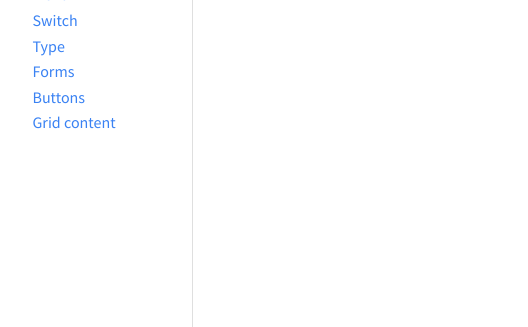
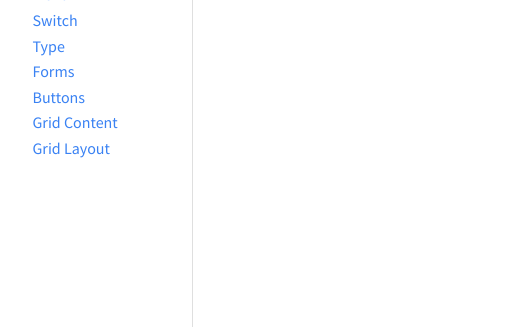
Before and after one commit to plus3x/suippets, a website: page app/views/index.html in a window 1280 px wide. Shown: the part 473-800 px from the top of the page, 7-535 px from the left. Drawn offline with nearby package versions, Linux system fonts and the light colour scheme; files that its build step writes are made by us from their sources; files whose address does not match are found by name.

Commit message:
Adding grind-layout in sidebar menu

```diff
--- a/app/views/parts/sidebar.html
+++ b/app/views/parts/sidebar.html
@@ -20,5 +20,6 @@
   <a href="/pages/type.html" class="sidebar-menu-item"> Type </a>
   <a href="/pages/forms.html" class="sidebar-menu-item"> Forms </a>
   <a href="/pages/buttons.html" class="sidebar-menu-item"> Buttons </a>
-  <a href="/pages/grid-content.html" class="sidebar-menu-item"> Grid content </a>
+  <a href="/pages/grid-content.html" class="sidebar-menu-item"> Grid Content </a>
+  <a href="/pages/grid-layout.html" class="sidebar-menu-item"> Grid Layout </a>
 </nav>
```
